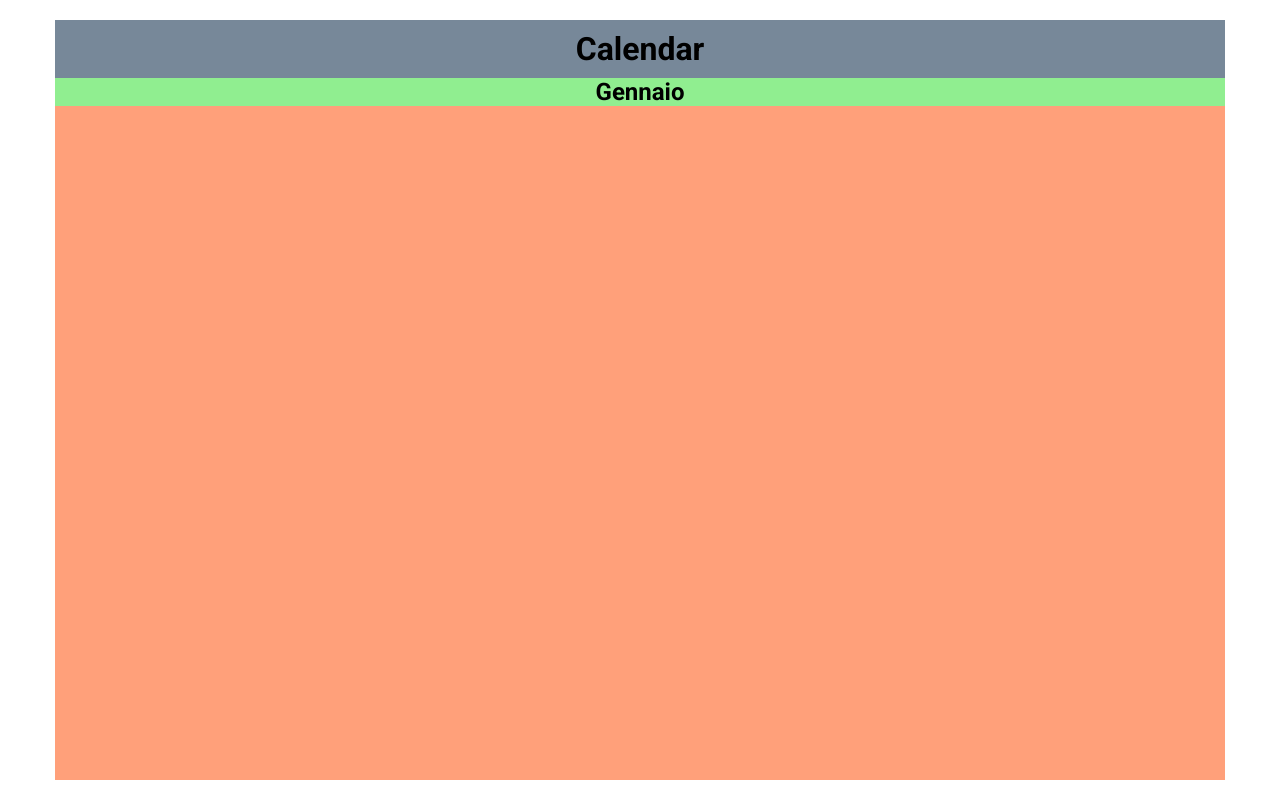
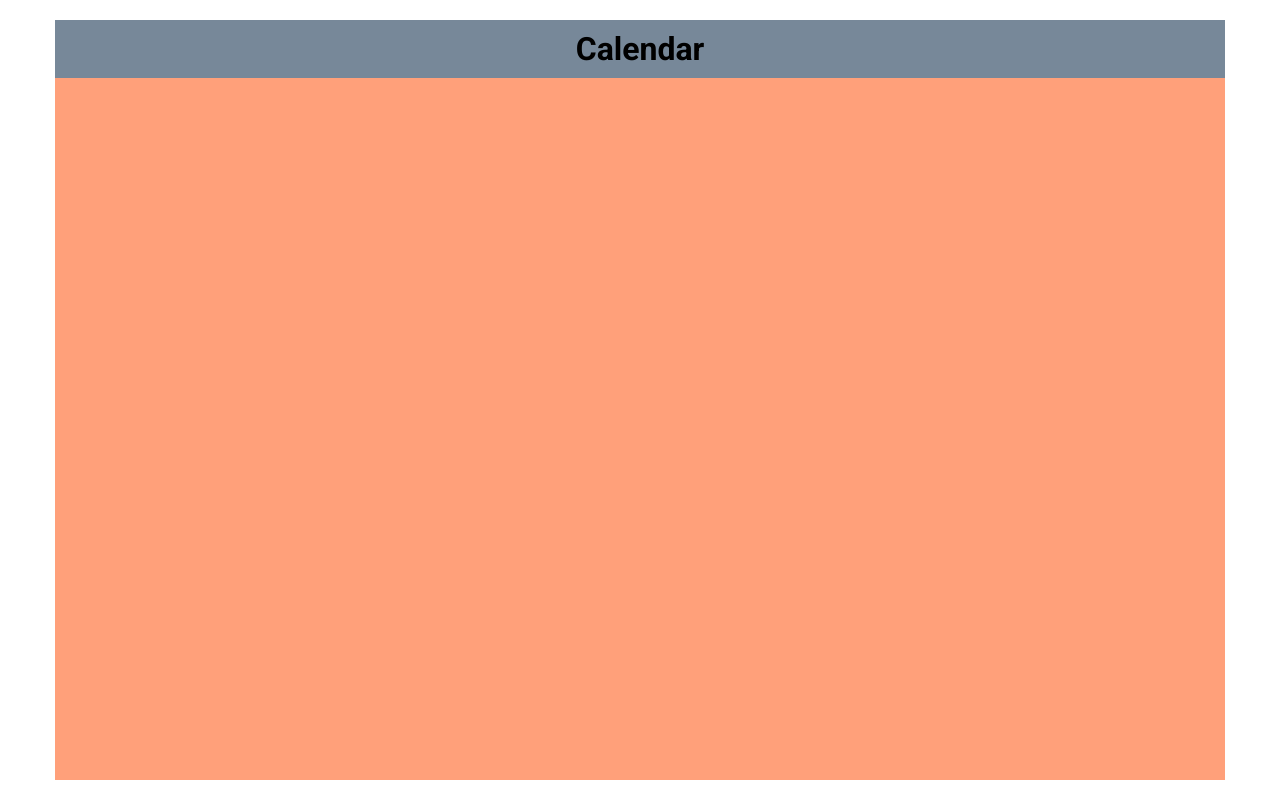
Before and after one commit to fabiogadau/ajax-ex-calendar, a plain HTML site: page index.html in a window 1280 px wide. Drawn offline with nearby package versions, Linux system fonts and the light colour scheme.

Commit message:
control push

```diff
--- a/index.html
+++ b/index.html
@@ -14,8 +14,8 @@
   <div id="app" class="flex-column">
     <h1>Calendar</h1>
     <div class="calendar flex-column">
-      <h2 class="month">Gennaio</h2>
-      <ul class="month-list"></ul>
+      <h2 class="month"></h2>
+      <ul class="month-days"></ul>
     </div>
   </div>
 
--- a/style/main.css
+++ b/style/main.css
@@ -40,7 +40,7 @@ h1 {
   text-align: center;
 }
 
-.month-list {
+.month-days {
   flex-grow: 1;
   list-style: none;
   background-color: lightsalmon;
@@ -48,7 +48,7 @@ h1 {
   flex-wrap: wrap;
 }
 
-.month-list li {
+.month-days li {
   width: calc(100% / 7);
   height: calc(100% / 7);
   border: 1px solid lightsalmon;
```
